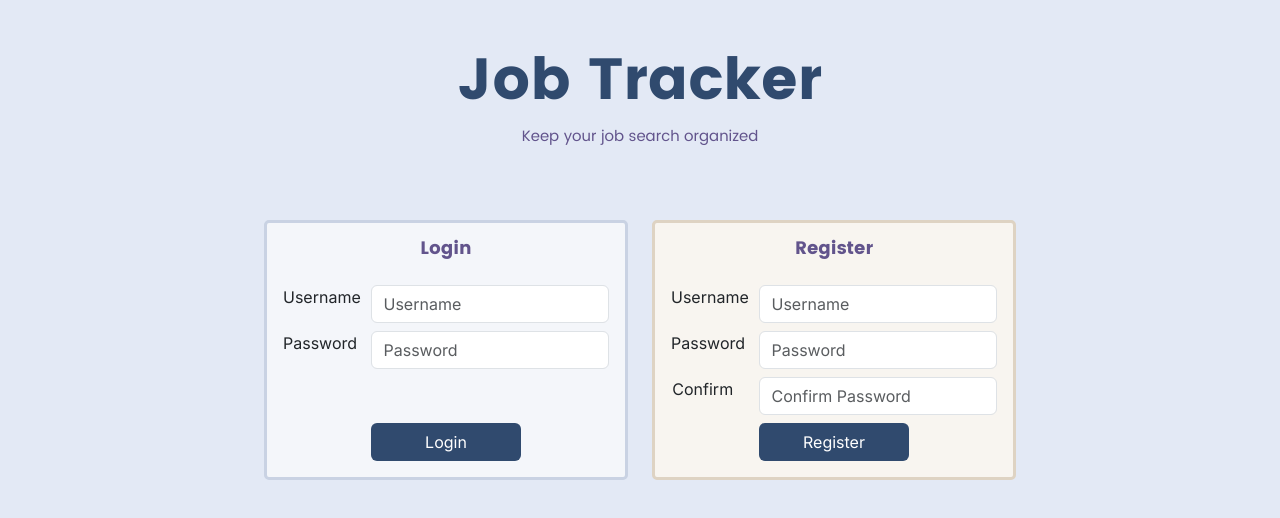
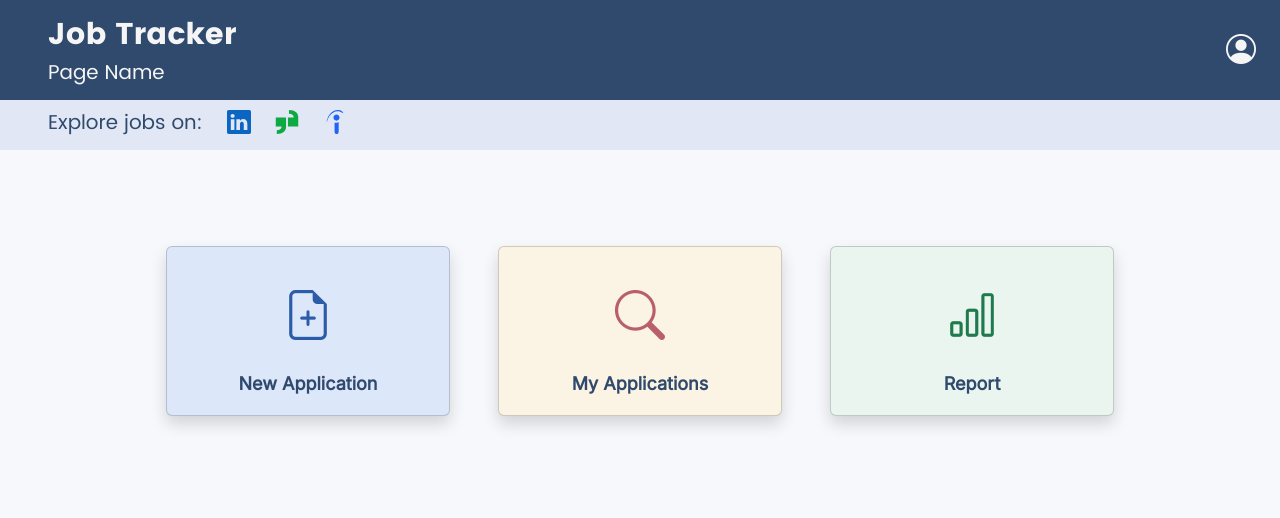
Before and after one commit to minasamadi/job-tracker, a React (Vite) app in the folder frontend/: page / in a window 1280 px wide. Shown: the top 518 px of the page. Built offline with nearby package versions, Linux system fonts and the light colour scheme.

Commit message:
Complete Dashboard page UI design

```diff
--- a/frontend/package.json
+++ b/frontend/package.json
@@ -11,9 +11,11 @@
   },
   "dependencies": {
     "bootstrap": "^5.3.8",
+    "bootstrap-icons": "^1.13.1",
     "react": "^19.2.8",
     "react-bootstrap": "^2.10.10",
-    "react-dom": "^19.2.8"
+    "react-dom": "^19.2.8",
+    "react-icons": "^5.7.0"
   },
   "devDependencies": {
     "@eslint/js": "^10.0.1",
--- a/frontend/src/App.tsx
+++ b/frontend/src/App.tsx
@@ -1,16 +1,13 @@
-import { useState } from 'react'
-import heroImg from './assets/hero.png'
-import reactLogo from './assets/react.svg'
-import viteLogo from './assets/vite.svg'
+
 import './App.css'
-import Authentication from './pages/Authentication'
+import Dashboard from './pages/Dashboard'
 
 function App() {
   // const [count, setCount] = useState(0)
 
   return (
 
-      <Authentication/>
+      <Dashboard/>
       /* <section id="center">
         <div className="hero">
           <img src={heroImg} className="base" width="170" height="179" alt="" />
--- /dev/null
+++ b/frontend/src/components/Header.tsx
@@ -0,0 +1,15 @@
+import '../styles/Header.css';
+export default function Header() {
+    return (
+        <header className="header d-flex align-items-center justify-content-between">
+            <div className="d-flex flex-column ps-5">
+                <div className='header-title'>Job Tracker</div>
+                 {/* Parameterized later*/}
+                <div className='page-title'>Page Name</div>
+                </div>
+            <div className='header-icon pe-4'>
+                <i className="bi bi-person-circle"></i>
+                </div>
+        </header>
+    );
+}
--- a/frontend/src/main.tsx
+++ b/frontend/src/main.tsx
@@ -1,6 +1,7 @@
 import { StrictMode } from 'react'
 import { createRoot } from 'react-dom/client'
 import '../node_modules/bootstrap/dist/css/bootstrap.min.css'
+import '../node_modules/bootstrap-icons/font/bootstrap-icons.css';
 import './index.css'
 import './styles/global.css'
 import App from './App.tsx'
--- a/frontend/src/pages/Dashboard.tsx
+++ b/frontend/src/pages/Dashboard.tsx
@@ -0,0 +1,46 @@
+import Header from "../components/Header";
+import '../styles/Dashboard.css';
+import { BsLinkedin } from "react-icons/bs";
+import { SiGlassdoor, SiIndeed } from "react-icons/si";
+
+
+
+const dashboardCards = [
+    { title: "New Application", icon: "bi-file-earmark-plus", cardClass: "new-app-card" },
+    { title: "My Applications", icon: "bi-search", cardClass: "my-app-card" },
+    { title: "Report", icon: "bi-bar-chart", cardClass: "report-card" }
+];
+
+
+
+export default function Dashboard() {
+    return (
+        <div className="dashboard-wrapper">
+            <Header />
+            <div className="external-links-strip d-flex justify-content-start gap-4 mt-0 pt-2  ps-5">
+                <span className="external-links-label">Explore jobs on:</span>
+                <a href="https://linkedin.com/jobs" target="_blank" rel="noopener noreferrer" title="Linkedin">
+                    <BsLinkedin size={24} color="#0A66C2" />
+                </a>
+                <a href="https://glassdoor.com" target="_blank" rel="noopener noreferrer" title="Glassdoor">
+                    <SiGlassdoor size={24} color="#0CAA41" />
+                </a>
+                <a href="https://indeed.com" target="_blank" rel="noopener noreferrer" title="Indeed">
+                    <SiIndeed size={24} color="#2164F3" />
+                </a>
+            </div>
+            <main className="row justify-content-center mt-5 g-5">
+                {dashboardCards.map(({ title, icon, cardClass }) => (
+                    <div className="col-12 col-md-3 " key={title}>
+                        <div className={`card dashboard-card shadow ${cardClass}`} >
+                            <div className="card-body d-flex flex-column align-items-center">
+                                <i className={`bi ${icon} dashboard-card-icon mt-3`}></i>
+                                <div className="dashboard-card-title mt-3">{title}</div>
+                            </div>
+                        </div>
+                    </div>
+                ))}
+            </main>
+        </div>
+    );
+}
--- a/frontend/src/styles/Authentication.css
+++ b/frontend/src/styles/Authentication.css
@@ -18,7 +18,7 @@
 
 .auth-btn {
     width: 150px;
-    background-color: #304A6E;
+    background-color:  #B85F6A;
     color: white;
 }
 
@@ -29,8 +29,8 @@
 }
 
 .register-card {
-    background-color: #F8F5F0;
-    border: 3px solid #DED3C3;
+    background-color: #F6F4FA;
+    border: 3px solid #DAD3E8;
     border-radius: 5px;
 }
 
@@ -39,7 +39,7 @@
     width: 100%;
     overflow-x: hidden;
     text-align: center;
-    background-color: #e3e9f5;
+    background-color:  #F0EEF2;
 }
 
 .auth-content{
--- /dev/null
+++ b/frontend/src/styles/Dashboard.css
@@ -0,0 +1,59 @@
+.dashboard-wrapper{
+    min-height: 100vh;
+    width: 100%;
+    overflow-x: hidden;
+    margin: 0 auto;
+}
+
+.dashboard-card{
+    color: #304A6E;
+    height: 170px;
+    font-size: large;
+    font-weight: bold;
+    transition: transform 0.2s ease, box-shadow 0.2s ease;
+}
+
+.dashboard-card:hover{
+    transform: scale(1.05);
+}
+
+.dashboard-card-icon{
+    font-size: 50px;
+}
+
+.new-app-card{
+background-color: #DCE7FA;
+}
+
+.new-app-card .dashboard-card-icon{
+    color: #2C5CA8;
+}
+
+
+.my-app-card{
+background-color: #FBF3E3;
+}
+
+.my-app-card .dashboard-card-icon{
+    color: #B85F6A;
+}
+
+.report-card{
+background-color: #E9F5EE;
+}
+
+.report-card .dashboard-card-icon{
+    color: #1F7A4D;
+}
+
+.external-links-label{
+    font-family: poppins;
+    font-size: 20px;
+    color: #304A6E;
+}
+
+.external-links-strip{
+    background-color: #E1E7F5;
+    height: 50px;
+    width: 100%;
+}
--- /dev/null
+++ b/frontend/src/styles/Header.css
@@ -0,0 +1,21 @@
+.header{
+    background-color: #304A6E;
+    color: whitesmoke;
+    height: 100px;
+    width: 100%;
+    width: 0 auto;
+}
+
+.header-icon{
+    font-size: 30px;
+}
+
+.header-title{
+    font-size: 30px;
+    font-family: poppins-bold;
+}
+
+.page-title{
+    font-size: 20px;
+    font-family: poppins;
+}
```
Also changed, not shown: 1 other file (tests, documents, lock files or other folders).
